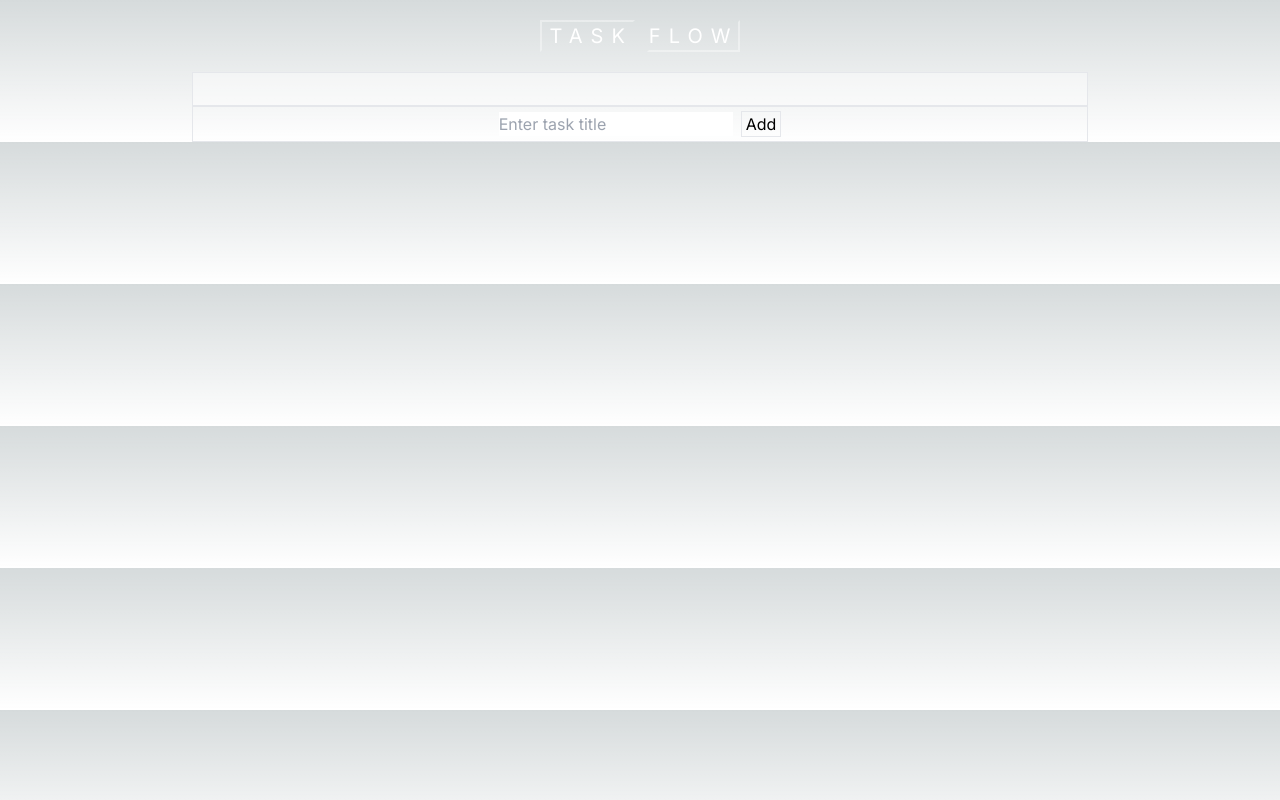
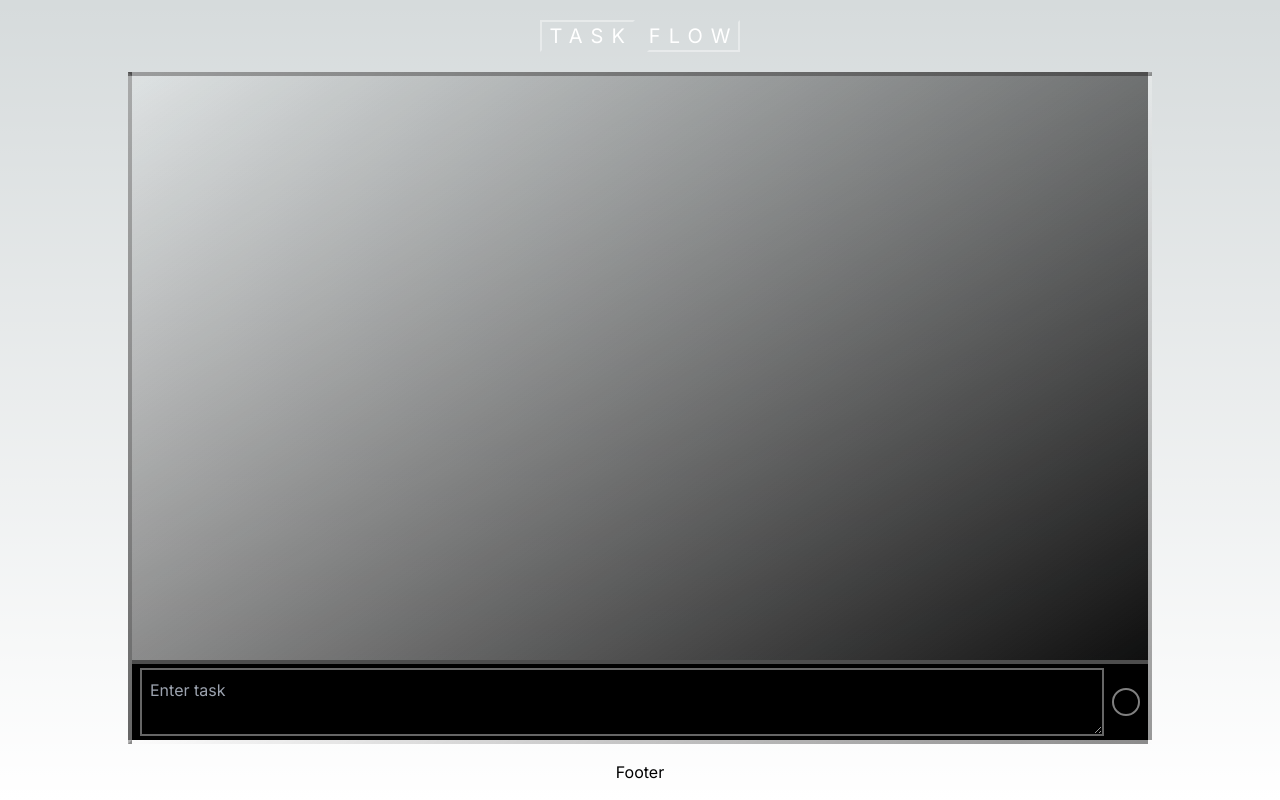
Before and after one commit to brodyamcfarland/taskflow, a Next.js app: page / in a window 1280 px wide. Built offline with nearby package versions, Linux system fonts and the light colour scheme.

Commit message:
Fixed UI and got timer working

```diff
--- a/package.json
+++ b/package.json
@@ -18,6 +18,7 @@
     "react": "18.2.0",
     "react-beautiful-dnd": "^13.1.1",
     "react-dom": "18.2.0",
+    "react-icons": "^4.9.0",
     "tailwindcss": "3.3.2",
     "typescript": "5.1.3"
   },
--- /dev/null
+++ b/src/app/components/Footer.tsx
@@ -0,0 +1,5 @@
+const Footer = () => {
+     return <div className="py-4">Footer</div>;
+};
+
+export default Footer;
--- a/src/app/components/TaskContainer.tsx
+++ b/src/app/components/TaskContainer.tsx
@@ -53,18 +53,18 @@ const TaskContainer = () => {
      };
 
      return (
-          <div className="w-full h-full flex-1 max-w-4xl flex flex-col">
+          <div className="flex flex-col max-w-5xl h-full w-full mx-auto bg-gradient-to-br from-white/10 to-black border-4 border-b-white/10 border-r-white/20 border-t-white/30 border-l-white/40">
                <DragDropContext onDragEnd={handleDragEnd}>
-                    <Droppable droppableId="taskList" direction="horizontal">
+                    <Droppable droppableId="taskList">
                          {(provided) => (
                               <div
-                                   className="md:grid xl:grid-cols-4 lg:grid-cols-3 md:grid-cols-2 flex flex-col gap-4 border p-4 bg-white/40"
+                                   className="flex flex-col gap-2 w-full flex-1 p-2 overflow-y-auto"
                                    ref={provided.innerRef}
                                    {...provided.droppableProps}
                               >
                                    {tasks.map((task, index) => (
                                         <Draggable
-                                             key={task.id}
+                                             key={task.id.toString()}
                                              draggableId={task.id.toString()}
                                              index={index}
                                         >
@@ -73,23 +73,10 @@ const TaskContainer = () => {
                                                        ref={provided.innerRef}
                                                        {...provided.draggableProps}
                                                        {...provided.dragHandleProps}
-                                                  >
-                                                       <Droppable
-                                                            droppableId={task.id.toString()}
-                                                            direction="vertical"
-                                                       >
-                                                            {(provided) => (
-                                                                 <div
-                                                                      ref={
-                                                                           provided.innerRef
-                                                                      }
-                                                                      {...provided.droppableProps}
-                                                                      className="grid-item bg-black"
+                                                       className="bg-black"
                                                   >
                                                        <TaskItem
-                                                                           task={
-                                                                                task
-                                                                           }
+                                                            task={task}
                                                             updateTask={
                                                                  updateTask
                                                             }
@@ -97,12 +84,6 @@ const TaskContainer = () => {
                                                                  deleteTask
                                                             }
                                                        />
-                                                                      {
-                                                                           provided.placeholder
-                                                                      }
-                                                                 </div>
-                                                            )}
-                                                       </Droppable>
                                                   </div>
                                              )}
                                         </Draggable>
--- a/src/app/components/TaskForm.tsx
+++ b/src/app/components/TaskForm.tsx
@@ -1,5 +1,6 @@
 import React, { useState } from "react";
 import { Task } from "./TaskContainer";
+import { HiPlus } from "react-icons/hi";
 
 interface TaskFormProps {
      addTask: (newTask: Task) => void;
@@ -8,7 +9,7 @@ interface TaskFormProps {
 const TaskForm = ({ addTask }: TaskFormProps) => {
      const [taskTitle, setTaskTitle] = useState("");
 
-     const handleInputChange = (e: React.ChangeEvent<HTMLInputElement>) => {
+     const handleInputChange = (e: React.ChangeEvent<HTMLTextAreaElement>) => {
           setTaskTitle(e.target.value);
      };
 
@@ -29,17 +30,20 @@ const TaskForm = ({ addTask }: TaskFormProps) => {
      return (
           <form
                onSubmit={handleSubmit}
-               className="flex items-center justify-center border gap-2 p-1"
+               className="flex items-center justify-center border-t-white/30 border-t-4 gap-2 p-1 bg-black px-2"
           >
-               <input
-                    type="text"
+               <textarea
                     value={taskTitle}
                     onChange={handleInputChange}
-                    placeholder="Enter task title"
-                    className="text-black"
+                    placeholder="Enter task"
+                    className="w-full border-2 border-white/40 bg-black text-white p-2"
                />
-               <button type="submit" className="border px-1">
-                    Add
+               <button
+                    type="submit"
+                    className="border-2 rounded-full p-1 border-white/50 hover:bg-emerald-500/50 duration-500"
+                    title="Add Task"
+               >
+                    <HiPlus />
                </button>
           </form>
      );
--- a/src/app/page.tsx
+++ b/src/app/page.tsx
@@ -1,11 +1,15 @@
+import Footer from "./components/Footer";
 import Header from "./components/Header";
 import TaskContainer from "./components/TaskContainer";
 
 export default function Home() {
      return (
-          <main className="flex max-h-screen h-full flex-col items-center">
+          <main className="flex h-screen flex-col items-center w-full">
                <Header />
-               <TaskContainer />
+               <div className="flex-1 h-full overflow-y-auto w-full">
+                    <TaskContainer />
+               </div>
+               <Footer />
           </main>
      );
 }
```
Also changed, not shown: src/app/components/TaskItem.tsx (+90 -19 lines), 1 other file (tests, documents, lock files or other folders). Lines whose indentation alone changed are shown as unchanged.
